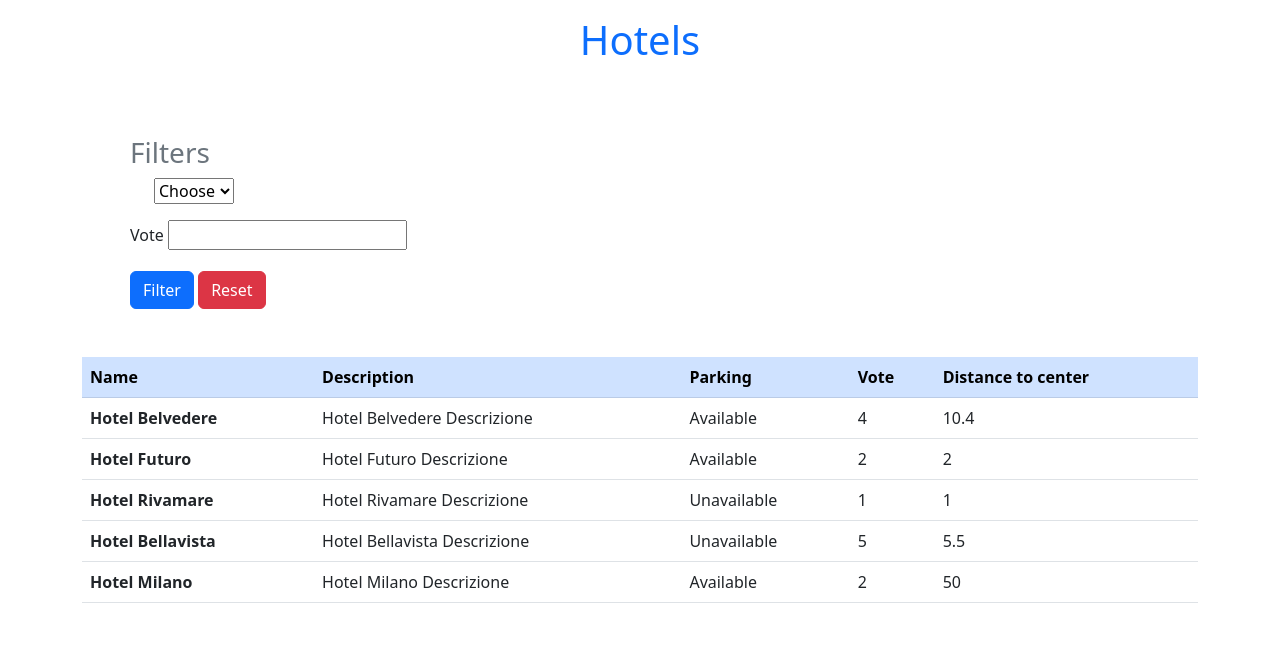
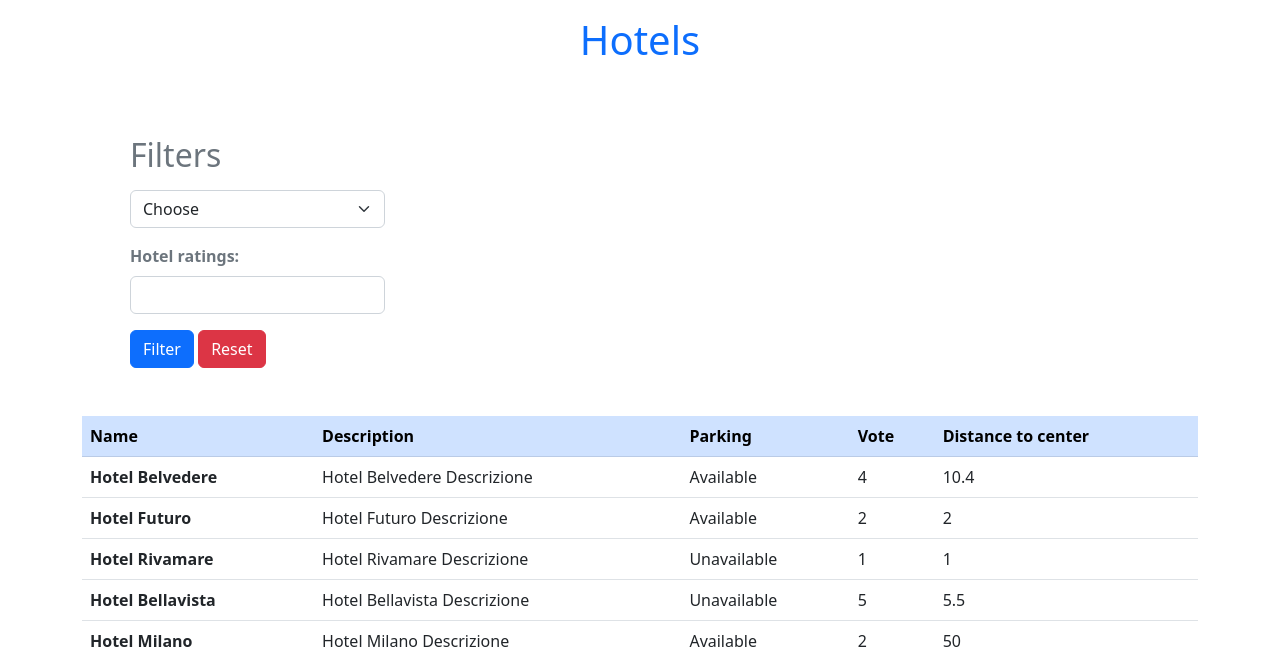
Before and after one commit to snerva/php-hotel, a PHP site: page /?vote=1 in a window 1280 px wide. Shown: the top 661 px of the page. Run offline with PHP 8.4, Linux system fonts and the light colour scheme.

Commit message:
bonus and form style

```diff
--- a/index.php
+++ b/index.php
@@ -77,18 +77,17 @@ function hotelsWithParking($hotels, $park, $vote)
     <div class="container">
         <h1 class="text-center py-3 text-primary">Hotels</h1>
         <div class="form_box py-5 px-5">
-            <h3 class="text-secondary">Filters</h3>
+            <h2 class="text-secondary mb-3">Filters</h2>
             <form action="index.php" method="get">
-                <div class="form-check mb-3">
-                    <select name="select_parking" id="select_parking">
-                        <label for="select_parking">Parking</label>
-                        <option value="" disabled="disabled" selected>Choose</option>
+                <div class="select mb-3">
+                    <select class="form-select w-25" name="select_parking" id="select_parking">
+                        <option selected>Choose</option>
                         <option value="true">Parking</option>
                     </select>
                 </div>
                 <div class="mb-3">
-                    <label for="vote" class="form-label">Vote</label>
-                    <input type="number" name="vote" id="vote">
+                    <label for="vote" class="form-label text-secondary"><strong>Hotel ratings:</strong></label>
+                    <input type="number" class="form-control w-25" name="vote" id="vote">
                 </div>
                 <button class="btn btn-primary" type="submit">Filter</button>
                 <button class="btn btn-danger" type="reset">Reset</button>
```
